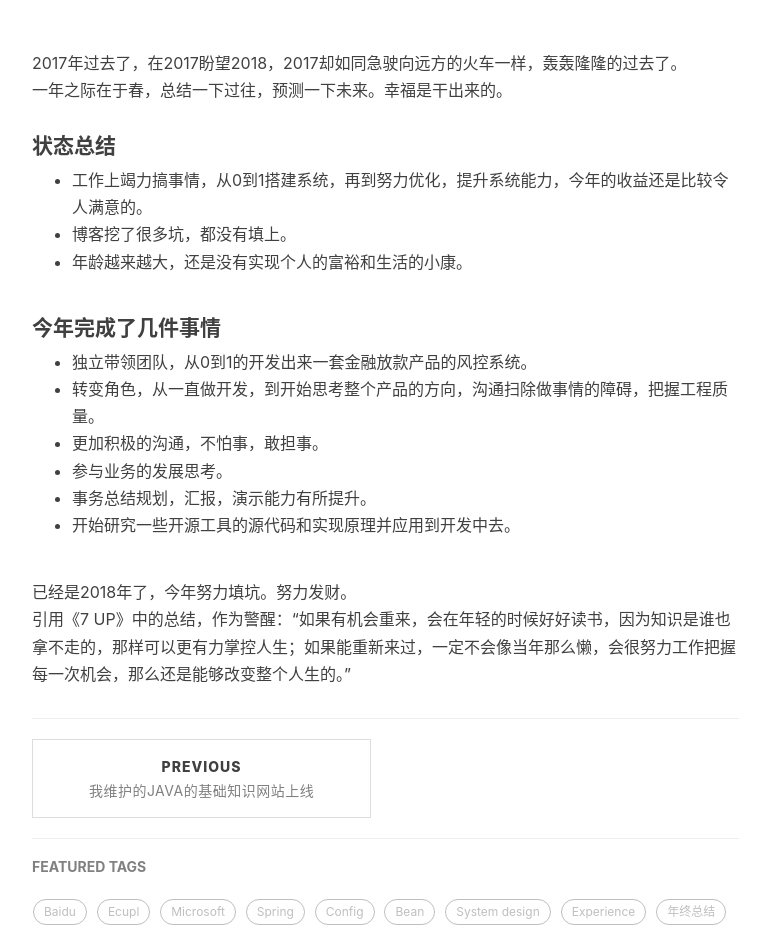
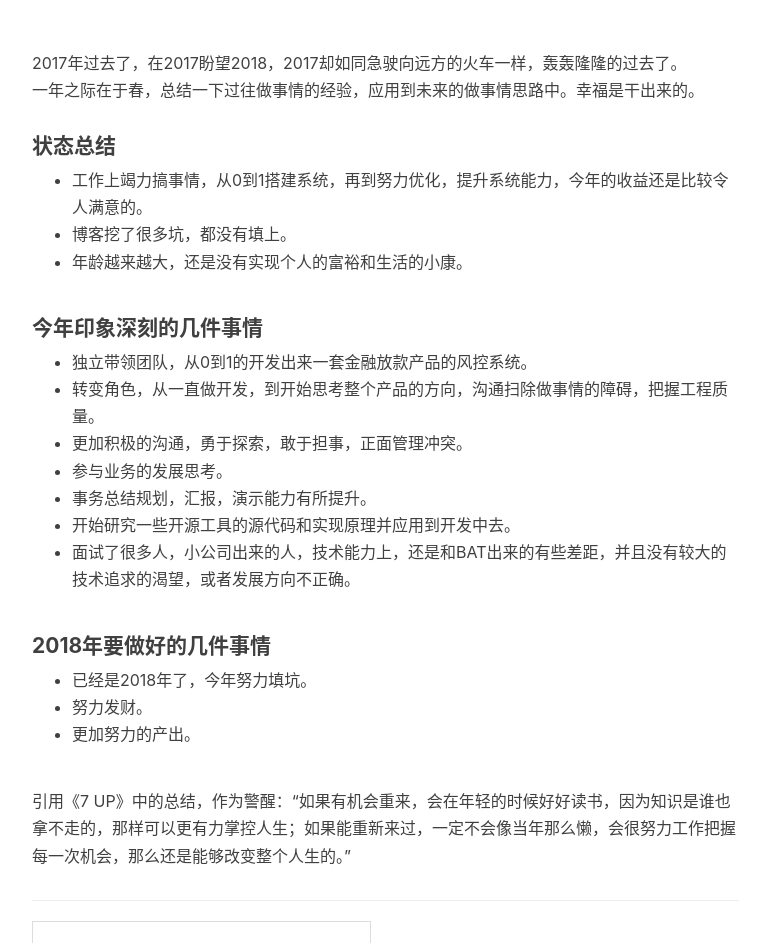
Before and after one commit to yinhaomin/yinhaomin.github.io, a Jekyll site: the page built from _posts/2018-01-01-一年之际在于春.md, in a window 1280 px wide and 1400 px high. Shown: the part 457-1400 px from the top of the window, without its empty margins (233-1003 px from the left). Built offline with Jekyll 4.4.1, drawn with Linux system fonts in a browser that asks for light colours; nearby versions of some CDN libraries; comment, search, counter and statistics services are not loaded.

Commit message:
Update 2018-01-01-一年之际在于春.md

```diff
--- a/_posts/2018-01-01-一年之际在于春.md
+++ b/_posts/2018-01-01-一年之际在于春.md
@@ -12,20 +12,25 @@ tags:
 ---
 
 2017年过去了，在2017盼望2018，2017却如同急驶向远方的火车一样，轰轰隆隆的过去了。<br>
-一年之际在于春，总结一下过往，预测一下未来。幸福是干出来的。<br>
+一年之际在于春，总结一下过往做事情的经验，应用到未来的做事情思路中。幸福是干出来的。<br>
 
 #### 状态总结
 * 工作上竭力搞事情，从0到1搭建系统，再到努力优化，提升系统能力，今年的收益还是比较令人满意的。<br>
 * 博客挖了很多坑，都没有填上。<br>
 * 年龄越来越大，还是没有实现个人的富裕和生活的小康。<br>
 
-#### 今年完成了几件事情
+#### 今年印象深刻的几件事情
 * 独立带领团队，从0到1的开发出来一套金融放款产品的风控系统。<br>
 * 转变角色，从一直做开发，到开始思考整个产品的方向，沟通扫除做事情的障碍，把握工程质量。<br>
-* 更加积极的沟通，不怕事，敢担事。<br>
+* 更加积极的沟通，勇于探索，敢于担事，正面管理冲突。<br>
 * 参与业务的发展思考。<br>
 * 事务总结规划，汇报，演示能力有所提升。<br>
 * 开始研究一些开源工具的源代码和实现原理并应用到开发中去。<br>
+* 面试了很多人，小公司出来的人，技术能力上，还是和BAT出来的有些差距，并且没有较大的技术追求的渴望，或者发展方向不正确。<br>
 
-已经是2018年了，今年努力填坑。努力发财。<br>
+#### 2018年要做好的几件事情
+* 已经是2018年了，今年努力填坑。
+* 努力发财。<br>
+* 更加努力的产出。<br>
+
 引用《7 UP》中的总结，作为警醒：“如果有机会重来，会在年轻的时候好好读书，因为知识是谁也拿不走的，那样可以更有力掌控人生；如果能重新来过，一定不会像当年那么懒，会很努力工作把握每一次机会，那么还是能够改变整个人生的。”<br>
```
